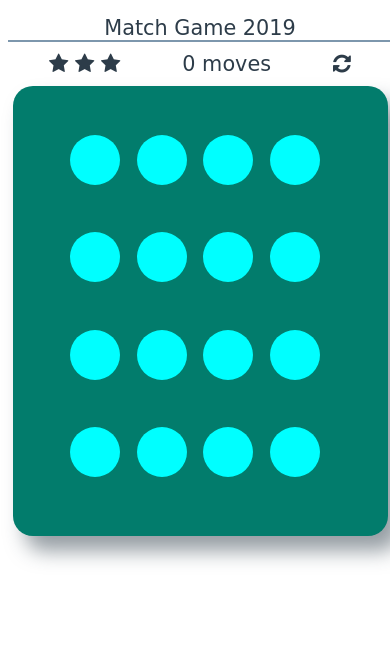
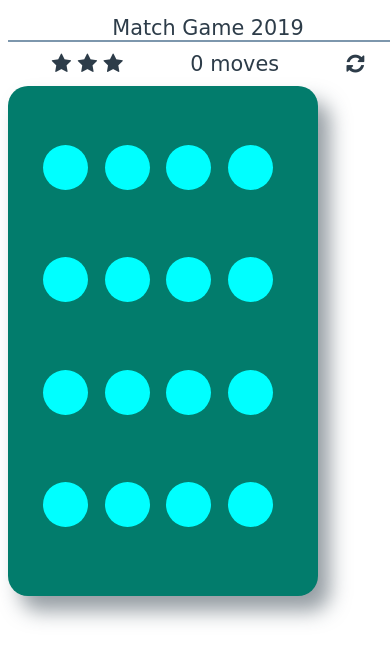
Before and after one commit to Davidgallivan23/MemoryGame, a plain HTML site: page index.html in a window 390 px wide. Shown: the top 662 px of the page. Drawn offline with Linux system fonts and the light colour scheme.

Commit message:
Testing and Sytle checks
Fix for issues found during Testing
Fix for modal not looking right at small device sizes
Added comments to meet coding standards
Validated CSS and HTML styles as well

```diff
--- a/css/memoryGame.css
+++ b/css/memoryGame.css
@@ -3,12 +3,8 @@ html{
   box-sizing: border-box;
 }
 
-  * , *::after , *::before{
-    box-sizing:inherit;
-}
-
 body {
-    max-width: 850px;
+  max-width: 550px;
   min-width: 400px;
   margin: 0 auto;
   padding: 1rem .5rem 0rem;
@@ -17,10 +13,9 @@ body {
   font-size: 1.3em;
 }
 
-
 .header{
   font-family: cursive;
-    font-size: 3.0em;
+  font-size: 1.5em;
   border-bottom: 2px solid #7d97ad;
   text-align: center;
 }
@@ -29,7 +24,7 @@ body {
   padding: 0;
   margin: 10px;
   list-style: none;
-    font-size: 3em;
+  font-size: 2em;
   display: -webkit-box;
   display: -moz-box;
   display: -ms-flexbox;
@@ -38,9 +33,8 @@ body {
   -webkit-flex-flow: row wrap;
   justify-content: space-around;
 }
-
 .stars{
-      order : 1;
+  order: 1;
 }
 
 .moves{
@@ -61,30 +55,30 @@ body {
   -webkit-flex-flow: row wrap;
   justify-content: space-around;
   flex-direction: row;
-    height: 750px;
+  height: 550px;
   background-color: rgb(2, 124, 108);
   padding: 30px;
   border-radius: 20px;
-    box-shadow: 12px 15px 20px 0px rgba(46, 61, 73, 0.5);
+  box-shadow: 12px 15px 20px 0px rgba(46, 61, 73, .5);
   align-items: center;
   margin-left: auto;
   margin-right: auto;
 }
 
 .game_cell{
-    height: 150px;
-    width: 150px;
+  height: 80px;
+  width: 80px;
   background-color: aqua;
   display: inline-block;
   margin: 0 30px 30px 0;
   font-size: 0em;
-    color: #ffffff;
+  color: #fff;
   text-align: center;
   border-radius: 50%;
   vertical-align: top;
   cursor: pointer;
   font-family: FontAwesome;
-    line-height: 150px;
+  line-height: 75px;
 }
 
 .show{
@@ -92,25 +86,25 @@ body {
 }
 
 .matched{
-    font-size: 5em;
+  font-size: 3em;
   cursor: not-allowed;
 
 /* --------------------------------
   ANIMATION
 */
-    animation: bounce linear 0.8s;
+  animation: bounce linear .8s;
   animation-iteration-count: 1;
   transform-origin: 50% 50%;
-    -webkit-animation: bounce linear 0.8s;
+  -webkit-animation: bounce linear .8s;
   -webkit-animation-iteration-count: 1;
   -webkit-transform-origin: 50% 50%;
-    -moz-animation: bounce linear 0.8s;
+  -moz-animation: bounce linear .8s;
   -moz-animation-iteration-count: 1;
   -moz-transform-origin: 50% 50%;
-    -o-animation: bounce linear 0.8s;
+  -o-animation: bounce linear .8s;
   -o-animation-iteration-count: 1;
   -o-transform-origin: 50% 50%;
-    -ms-animation: bounce linear 0.8s;
+  -ms-animation: bounce linear .8s;
   -ms-animation-iteration-count: 1;
   -ms-transform-origin: 50% 50%;
 }
@@ -241,7 +235,7 @@ body {
 
 .shake{
   font-size: 3em;
-    animation: shake 0.82s cubic-bezier(.36,.07,.19,.97) both;
+  animation: shake .82s cubic-bezier(.36,.07,.19,.97) both;
   transform: translate3d(0, 0, 0);
   backface-visibility: hidden;
   perspective: 1000px;
@@ -275,47 +269,14 @@ body {
 }
 
 .cancel:active{
-    transition: 0.5s;
+  transition: .5s;
   transform: rotateY(180deg);
-  }
-
-  /* media items */
-
-  @media only screen and (max-width: 850px){
-
-    .game_board {
-      width: 750px;
-    }
-
-    .header{
-        font-size: 1.5em;
-    }
-
-    .game_info{
-        font-size: 1.5em;
-    }
-
-     .game_cell {
-      width: 100px;
-      height: 100px;
-      line-height: 100px;
-      margin: 0 10px 10px 0 !important;
-    }
-
-    .game_board {
-        width: 550px;
-        height: 650px;
-    }
-
-    .matched{
-      font-size: 3.0em;
-    }
 }
 
 @media only screen and (max-width: 650px){
 
   .game_board {
-      width: 750px;
+    width: 550px;
   }
 
   .header{
@@ -351,8 +312,7 @@ body {
   }
 }
 
-  @media only screen and (max-width: 450px){
-
+@media only screen and (max-width: 500px){
   .header{
     font-size: 1.0em;
   }
@@ -381,7 +341,7 @@ body {
   }
 
   .game_board {
-        width: 375px;
+    width: 325px;
     height: 450px;
   }
 
@@ -389,6 +349,53 @@ body {
     width: 50px;
     height: 50px;
     line-height: 50px;
+    margin: 0 10px 10px 0 !important;
+  }
+
+  .matched{
+    font-size: 1.5em;
+  }
+}
+
+@media only screen and (max-width: 400px){
+  .header{
+    font-size: 1.0em;
+  }
+
+  .game_info {
+    padding: 0;
+    margin: 10px;
+    list-style: none;
+
+    display: -webkit-box;
+    display: -moz-box;
+    display: -ms-flexbox;
+    display: -webkit-flex;
+    display: flex;
+
+    -webkit-flex-flow: row wrap;
+    justify-content: space-around;
+  }
+
+  .moves{
+    font-size: 1em;
+  }
+
+  .stars{
+    size: 1em;
+  }
+
+  .game_board {
+    width: 250px;
+    height: 450px;
+    margin-left: 0%;
+    margin-right: 0%;
+  }
+
+  .game_cell {
+    width: 45px;
+    height: 45px;
+    line-height: 0px;
     margin: 0 10px 10px 0 !important;
   }
 
@@ -406,18 +413,18 @@ body {
   top: 0;
   width: 100%; /* Full width */
   height: 100%; /* Full height */
-  background-color: rgba(0,0,0,0.4); /* Black w/ opacity */
+  overflow: auto; /* Enable scroll if needed */
+  background-color: rgba(0,0,0,.4); /* Black w/ opacity */
 }
 
 /* Modal Content/Box */
 .modal-content {
-  margin: 15% auto;
+  background-color: #fefefe;
+  margin: 15% auto; /* 15% from the top and centered */
   padding: 20px;
   border: 1px solid #888;
-  min-width: 50%;
-  max-width: 25%;
-  background-color: #fefefe;
-  padding: 20px 50px 20px 20px;
+  width: 40%; /* Could be more or less, depending on screen size */
+  text-align: center;
 }
 
 /* The Close Button */
@@ -433,14 +440,6 @@ body {
   color: black;
   text-decoration: none;
   cursor: pointer;
-}
-
-.winner{
-  height: 395px;
-  margin-left: auto;
-  margin-right: auto;
-  width: 250px;
-  padding: 10px;
 }
 
 button {
@@ -464,7 +463,3 @@ button {
 .play_again_button{
   margin: 25px;
 }
-
-.seconds{
-  width: 250px;
-}
--- a/index.html
+++ b/index.html
@@ -56,7 +56,6 @@
         <!-- Modal content -->
         <div class="modal-content">
             <span class="close">&times;</span>
-            <div class="winner">
             <img src="./img/winner.jpg" alt="You are a winner"  srcset="img/winner.jpg 100w, img/winner.jpg"/>
             <p>Congratulations!!!</p>
             <p> YOU WON! </p>
@@ -67,7 +66,6 @@
                 <button id="replay_btn">Play Again</button>
             </div>
         </div>
-        </div>
 
   </div>
 
--- a/js/memoryGame.js
+++ b/js/memoryGame.js
@@ -14,7 +14,7 @@ let stars = 3; //the number of full stars left
 let board = document.getElementsByClassName('game_board')[0];
 
 board.addEventListener('click', function(event) {
-    if (event.target.classList.contains("game_cell")) {
+    if (event.target.classList.contains('game_cell')) {
 			if(event.target.classList.contains('hide')){
 				event.target.classList.replace('hide', 'show');
 
@@ -57,41 +57,53 @@ board.addEventListener('click', function(event) {
 		initGame();
 	});
 
+	/**
+	 * @description: Handing the update of the game information
+	 *
+	 * Access:
+	 *   moves
+	 *   stars
+	 */
 function updateGameInfo(){
 	//set clicks
-	document.getElementsByClassName('moves')[0].textContent = clicks + ' moves';
+	document.getElementsByClassName('moves')[0].textContent = `${clicks} moves`;
 
 	//set star rating
-	let starsItems = document.getElementsByClassName('star-item');
+	let stars = document.getElementsByClassName('star-item');
 	switch(clicks){
 		case 0 :
-			for (let i = 0; i < starsItems.length; i++)
-			starsItems[i].classList.replace('fa-star-o', 'fa-star');
+			for (let i = 0; i < stars.length; i++)
+				stars[i].classList.replace('fa-star-o', 'fa-star');
 			stars = 3;
 			break;
 
 		case 10 :
-				if(starsItems.length > 2)
-				starsItems[2].classList.replace('fa-star', 'fa-star-o');
+				if(stars.length > 2)
+					stars[2].classList.replace('fa-star', 'fa-star-o');
 				stars = 2;
 				break;
 
 		case 15 :
-			if(starsItems.length > 2){
-				starsItems[1].classList.replace('fa-star', 'fa-star-o');
-				starsItems[2].classList.replace('fa-star', 'fa-star-o');
+			if(stars.length > 2){
+				stars[1].classList.replace('fa-star', 'fa-star-o');
+				stars[2].classList.replace('fa-star', 'fa-star-o');
 			}
 			stars = 1;
 			break;
 
 		case 20:
-			for (let j = 0; j < starsItems.length; j++)
-			starsItems[j].classList.replace('fa-star', 'fa-star-o');
+			for (let j = 0; j < stars.length; j++)
+				stars[j].classList.replace('fa-star', 'fa-star-o');
 			stars = 0;
 			break;
 		}
 	}
 
+/**
+ * @description: Randomize the pictures to be displayed to the user
+ *
+ * @param {symbols} array - objects used to generate pictures to match
+ */
 function shuffle(array) {
 	let currentIndex = array.length, temporaryValue, randomIndex;
 
@@ -106,7 +118,16 @@ function shuffle(array) {
 	return array;
 }
 
-// Initial Game
+/**
+ * @description: Sets up the parameters for the game on the initial start and
+ * after a reset
+ *
+ * Accesses:
+ * 	clicks
+ *  second
+ *  match
+ *  matchItem
+ */
 function initGame() {
 	  //mix up the icons
 		let items = shuffle(symbols);
@@ -140,7 +161,12 @@ function initGame() {
 		 startTimer();
 }
 
-//remove all the object to be match so we can reset them
+/**
+ * @description: remove all the object to be match so we can reset them
+ *
+ * @param {items} items : the randomized list of pictures
+ * @param {boardRows} boardRows : the game board that contains the game cells
+ */
 function clearBoard(items, boardRows)
 {
   for (let i = 0; i < items.length; i++) {
@@ -148,6 +174,12 @@ function clearBoard(items, boardRows)
   }
 }
 
+/**
+ * @description: handles tracking the time the user is playing the game
+ *
+ * Accesses:
+ *   seconds
+ */
 function startTimer() {
 	_ = setInterval(function () {
 		second = second + 1;
@@ -155,45 +187,54 @@ function startTimer() {
 }
 
 //show the winner board
+/**
+ * @description: Is called when the user has matched all the pictures.  Will
+ * populate the UI for the game info and display the winner modal
+ *
+ * Accesses:
+ *   seconds
+ *   clicks
+ *   stars
+ */
 function gameOver()
 {
 	// Get the modal
 	let modal = document.getElementById('myModal');
 
 	// Get the button that opens the modal
-	let btn = document.getElementById("replay_btn");
+	let btn = document.getElementById('replay_btn');
 
 	// When the user clicks on the button, open the modal
 	btn.onclick = function() {
-		modal.style.display = "none";
+		modal.style.display = 'none';
 		initGame();
 	};
 
 	//set the moves in the modal
-	document.getElementsByClassName('winning_moves')[0].textContent = 'It took you ' + clicks + ' moves';
+	document.getElementsByClassName('winning_moves')[0].textContent = `It took you ${clicks} moves`;
 
 	//set the elapsed timing in the modal
-	document.getElementsByClassName('seconds')[0].textContent = 'You finished in ' + second + ' seconds';
+	document.getElementsByClassName('seconds')[0].textContent = `You finished in ${second} seconds`;
 
 	//set the elapsed timing in the modal
-	document.getElementsByClassName('winning_stars')[0].textContent = 'You earned ' + stars + ' stars';
+	document.getElementsByClassName('winning_stars')[0].textContent = `You earned ${stars} stars`;
 
 	//show the modal
-	modal.style.display = "block";
+	modal.style.display ='block';
 
 	// Get the <span> element that closes the modal
-	let span = document.getElementsByClassName("close")[0];
+	let span = document.getElementsByClassName('close')[0];
 
 	// When the user clicks on <span> (x), close the modal
 	span.onclick = function() {
-		modal.style.display = "none";
+		modal.style.display = 'none';
 		initGame();
 	};
 
 	// When the user clicks anywhere outside of the modal, close it
 	window.onclick = function(event) {
 		if (event.target == modal) {
-			modal.style.display = "none";
+			modal.style.display = 'none';
 			initGame();
 		}
 	};
```
Also changed, not shown: img/Winner.jpg, 1 other file. Lines whose indentation alone changed are shown as unchanged.
